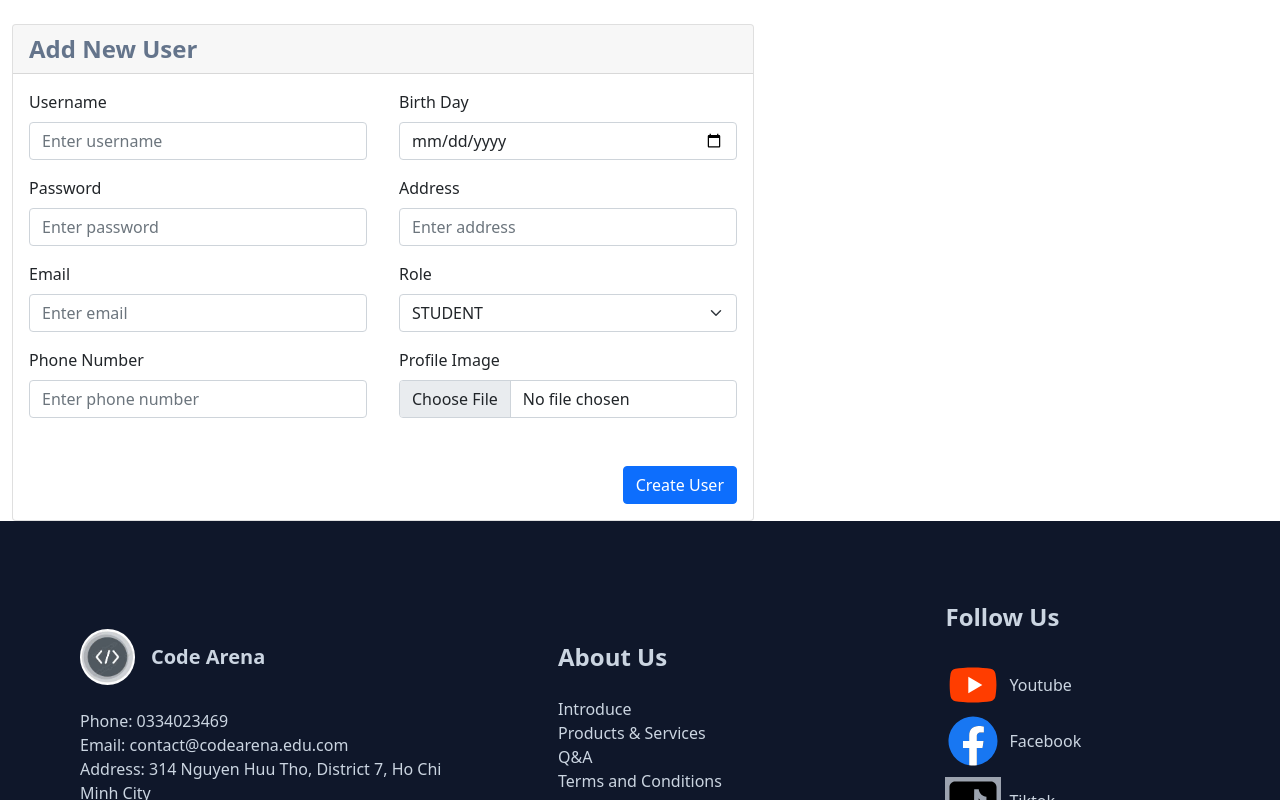
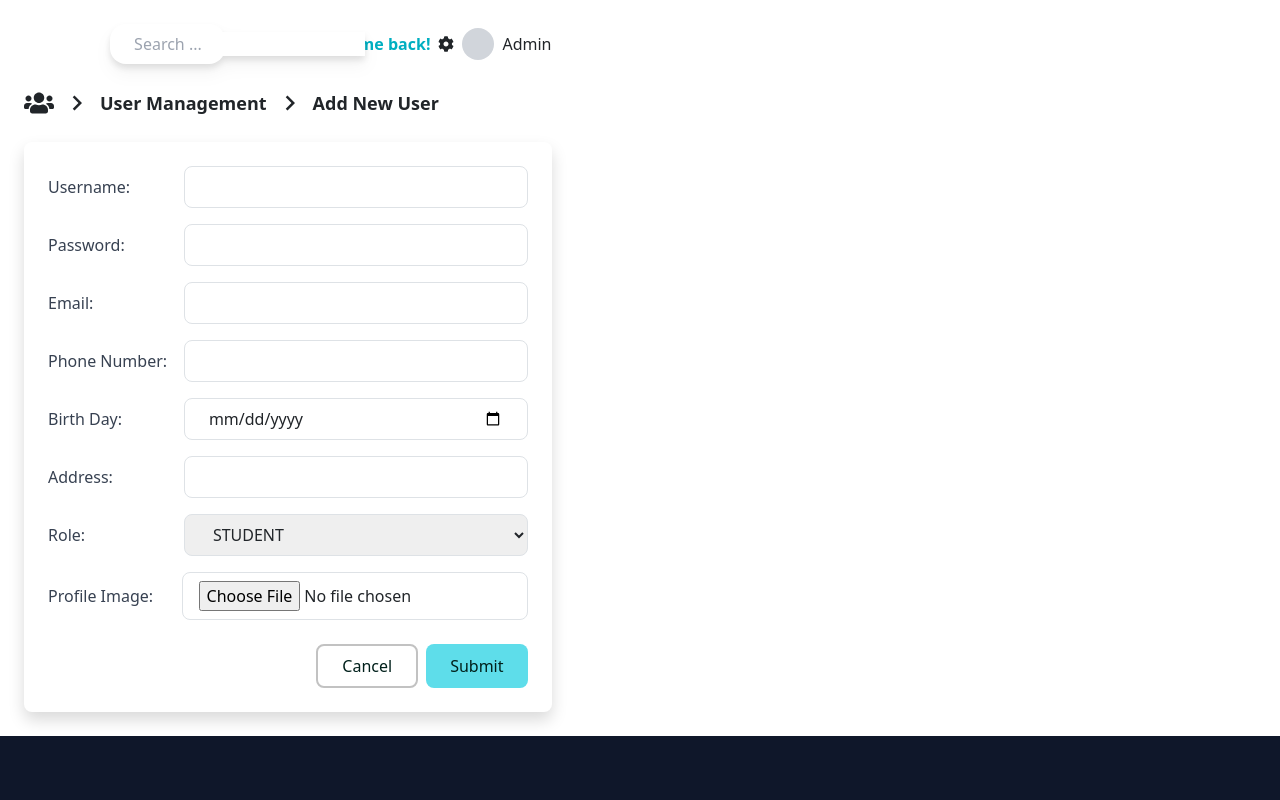
Before and after one commit to nguyentrungtinh2003/online_learning_management_system_frontend, a React (Create React App) app: page /add-user in a window 1280 px wide. Shown: the top 800 px of the page. Built offline with nearby package versions, Linux system fonts and the light colour scheme; a web font is replaced by a local one.

Commit message:
Edit Create new course, user layout

```diff
--- a/src/pages/Course/AddCourse.js
+++ b/src/pages/Course/AddCourse.js
@@ -1,17 +1,23 @@
 import React, { useState } from "react";
-import { Form, Button } from "react-bootstrap";
+import { Link } from "react-router-dom";
 import axios from "axios";
 import URL from "../../config/URLconfig";
+import AdminNavbar from "../../components/Navbar/AdminNavbar";
+import { FaUsers, FaBuffer, FaEdit, FaEye, FaPlus } from "react-icons/fa";
+import {
+  MdNavigateNext,
+  MdDeleteForever,
+  MdNavigateBefore,
+} from "react-icons/md";
 
 const AddCourse = () => {
   const [courseData, setCourseData] = useState({
     courseName: "",
     description: "",
-    users: [], // Nếu cần, thêm danh sách user ID
-    user: { id: localStorage.getItem("id") }, // Đối tượng user cơ bản
-    lessons: [], // Nếu cần, thêm danh sách lesson ID
+    users: [],
+    user: { id: localStorage.getItem("id") },
+    lessons: [],
   });
-
   const [img, setImg] = useState(null);
 
   const handleChange = (e) => {
@@ -20,12 +26,11 @@ const AddCourse = () => {
   };
 
   const handleImageChange = (e) => {
-    setImg(e.target.files[0]); // Sửa lỗi setImage thành setImg
+    setImg(e.target.files[0]);
   };
 
   const handleSubmit = (e) => {
     e.preventDefault();
-
     const data = new FormData();
     data.append(
       "course",
@@ -34,14 +39,11 @@ const AddCourse = () => {
     if (img) {
       data.append("img", img);
     }
-
     axios
       .post(`${URL}/api/courses/add`, data, {
-        headers: {
-          "Content-Type": "multipart/form-data",
-        },
+        headers: { "Content-Type": "multipart/form-data" },
       })
-      .then((response) => {
+      .then(() => {
         alert("Course added successfully!");
         window.location.reload();
       })
@@ -51,76 +53,107 @@ const AddCourse = () => {
   };
 
   return (
-    <Form onSubmit={handleSubmit}>
-      <Form.Group className="mt-100" controlId="formCourseName">
-        <Form.Label>Course Name</Form.Label>
-        <Form.Control
+    <div className="flex-1">
+      <div className="flex-1 flex flex-col h-fit p-6">
+        <AdminNavbar />
+        <div className="flex gap-2">
+          <FaBuffer size={30} />
+          <MdNavigateNext size={30} />
+          <h2 className="text-lg font-bold mb-4">Course Management</h2>
+          <MdNavigateNext size={30} />
+          <h2 className="text-lg font-bold mb-4">Add New Course</h2>
+        </div>
+        <form onSubmit={handleSubmit} className="bg-white p-6 rounded-lg shadow">
+          <div className="space-y-4">
+            <div className="flex items-center space-x-4">
+              <label className="w-1/4 text-gray-700 font-medium">
+                Course Title:
+              </label>
+              <input
                 type="text"
-          placeholder="Enter course name"
                 name="courseName"
                 value={courseData.courseName}
                 onChange={handleChange}
+                className="flex-1 px-4 py-2 border rounded-lg focus:outline-none focus:ring-2 focus:ring-scolor"
               />
-      </Form.Group>
-
-      <Form.Group className="mb-3" controlId="formDescription">
-        <Form.Label>Description</Form.Label>
-        <Form.Control
-          as="textarea"
+            </div>
+            <div className="flex items-center space-x-4">
+              <label className="w-1/4 text-gray-700 font-medium">Image:</label>
+              <input
+                type="file"
+                name="img"
+                onChange={handleImageChange}
+                className="flex-1 border rounded-lg px-3 py-2"
+              />
+            </div>
+            <div className="flex items-center space-x-4">
+              <label className="w-1/4 text-gray-700 font-medium">
+                Description:
+              </label>
+              <textarea
+                name="description"
                 rows={3}
-          placeholder="Enter course description"
-          name="description"
                 value={courseData.description}
                 onChange={handleChange}
+                className="flex-1 px-4 py-2 border rounded-lg focus:outline-none focus:ring-2 focus:ring-scolor"
+              ></textarea>
+            </div>
+            <div className="flex items-center space-x-4">
+              <label className="w-1/4 text-gray-700 font-medium">Price:</label>
+              <input
+                type="number"
+                name="price"
+                value={courseData.price}
+                onChange={handleChange}
+                className="flex-1 px-4 py-2 border rounded-lg focus:outline-none focus:ring-2 focus:ring-scolor"
               />
-      </Form.Group>
-
-      <Form.Group className="mb-3" controlId="formImage">
-        <Form.Label>Course Image</Form.Label>
-        <Form.Control
-          type="file"
-          name="img"
-          onChange={handleImageChange} // Đảm bảo tải file lên
-        />
-      </Form.Group>
-
-      <Form.Group className="mb-3" controlId="formDate">
-        <Form.Label>Date</Form.Label>
-        <Form.Control
-          type="datetime-local"
-          name="date"
-          value={courseData.date}
+            </div>
+            <div className="flex items-center space-x-4">
+              <label className="w-1/4 text-gray-700 font-medium">Type:</label>
+              <select
+                name="type"
+                value={courseData.type}
                 onChange={handleChange}
-        />
-      </Form.Group>
-
-      <Form.Group className="mb-3" controlId="formUserId">
-        <Form.Label>User ID</Form.Label>
-        <Form.Control
-          type="text"
-          placeholder="Enter user ID"
-          name="userId"
-          value={courseData.userId}
+                className="flex-1 px-4 py-2 border rounded-lg focus:outline-none focus:ring-2 focus:ring-scolor"
+              >
+                <option>Select Type</option>
+                <option value="free">Free</option>
+                <option value="paid">Paid</option>
+              </select>
+            </div>
+            <div className="flex items-center space-x-4">
+              <label className="w-1/4 text-gray-700 font-medium">
+                Lecturer:
+              </label>
+              <select
+                name="lecturer"
+                value={courseData.lecturer}
                 onChange={handleChange}
-        />
-      </Form.Group>
-
-      <Form.Group className="mb-3" controlId="formIsDeleted">
-        <Form.Check
-          type="checkbox"
-          label="Is Deleted"
-          name="isDeleted"
-          checked={courseData.isDeleted}
-          onChange={(e) =>
-            setCourseData({ ...courseData, isDeleted: e.target.checked })
-          }
-        />
-      </Form.Group>
-
-      <Button variant="primary" type="submit">
-        Add Course
-      </Button>
-    </Form>
+                className="flex-1 px-4 py-2 border rounded-lg focus:outline-none focus:ring-2 focus:ring-scolor"
+              >
+                <option>Select Lecturer</option>
+                <option value="1">John Doe</option>
+                <option value="2">Jane Smith</option>
+              </select>
+            </div>
+          </div>
+          <div className="flex justify-end space-x-2 mt-6">
+            <Link
+              to="/admin/courses"
+              className="px-6 py-2 border-2 border-sicolor text-ficolor rounded-lg hover:bg-opacity-80"
+            >
+              Cancel
+            </Link>
+            <button
+              type="submit"
+              className="px-6 py-2 bg-scolor text-ficolor rounded-lg hover:bg-opacity-80"
+            >
+              Submit
+            </button>
+          </div>
+        </form>
+      </div>
+    </div>
   );
 };
 
--- a/src/pages/User/AdminAddUser.js
+++ b/src/pages/User/AdminAddUser.js
@@ -1,7 +1,10 @@
 import React, { useState } from "react";
-import { Form, Button, Container, Card, Alert } from "react-bootstrap";
+import { Link } from "react-router-dom";
 import axios from "axios";
 import URL from "../../config/URLconfig";
+import AdminNavbar from "../../components/Navbar/AdminNavbar";
+import { FaUsers } from "react-icons/fa";
+import { MdNavigateNext } from "react-icons/md";
 import { ToastContainer, toast, Slide } from "react-toastify";
 
 const AdminAddUser = () => {
@@ -12,11 +15,9 @@ const AdminAddUser = () => {
     phoneNumber: "",
     birthDay: "",
     address: "",
-    roleEnum: "STUDENT", // Default value, can be changed
+    roleEnum: "STUDENT", // Default value
   });
   const [image, setImage] = useState(null);
-  const [message, setMessage] = useState("");
-  const [error, setError] = useState("");
 
   const handleInputChange = (e) => {
     const { name, value } = e.target;
@@ -44,146 +45,107 @@ const AdminAddUser = () => {
 
     await axios
       .post(`${URL}/api/auth/admin-register-user`, data)
-      .then((response) => {
-        toast.success("Tạo người dùng thành công !", {
+      .then(() => {
+        toast.success("User added successfully!", {
           position: "top-right",
           autoClose: 3000,
           transition: Slide,
         });
         setTimeout(() => {
-          window.location.replace("/");
+          window.location.replace("/admin/users");
         }, 3000);
       })
-      .catch((error) => {
-        toast.error("Tạo người dùng thất bại !", {
+      .catch(() => {
+        toast.error("Failed to add user!", {
           position: "top-right",
           autoClose: 3000,
           transition: Slide,
         });
-        setTimeout(() => {
-          window.location.replace("/");
-        }, 3000);
       });
   };
 
   return (
-    <Container className="place-items mt-4">
-      <ToastContainer />
-      <Card className="">
-        <Card.Header className="text-2xl font-bold text-slate-500">
-          Add New User
-        </Card.Header>
-        <Card.Body className="">
-          {message && <Alert variant="success">{message}</Alert>}
-          {error && <Alert variant="danger">{error}</Alert>}
-          <Form onSubmit={handleSubmit} className="grid grid-cols-2 gap-8">
-            <div>
-              <Form.Group controlId="formUsername" className="mb-3">
-                <Form.Label>Username</Form.Label>
-                <Form.Control
-                  type="text"
-                  name="username"
-                  value={formData.username}
+    <div className="flex-1">
+      <div className="flex-1 flex flex-col h-fit p-6">
+        <AdminNavbar />
+        <div className="flex gap-2 items-center">
+          <FaUsers size={30} />
+          <MdNavigateNext size={30} />
+          <h2 className="text-lg font-bold">User Management</h2>
+          <MdNavigateNext size={30} />
+          <h2 className="text-lg font-bold">Add New User</h2>
+        </div>
+        <form
+          onSubmit={handleSubmit}
+          className="bg-white p-6 rounded-lg shadow mt-4"
+        >
+          <div className="space-y-4">
+            {[
+              { label: "Username", name: "username", type: "text" },
+              { label: "Password", name: "password", type: "password" },
+              { label: "Email", name: "email", type: "email" },
+              { label: "Phone Number", name: "phoneNumber", type: "text" },
+              { label: "Birth Day", name: "birthDay", type: "date" },
+              { label: "Address", name: "address", type: "text" },
+            ].map((field) => (
+              <div key={field.name} className="flex items-center space-x-4">
+                <label className="w-1/4 text-gray-700 font-medium">
+                  {field.label}:
+                </label>
+                <input
+                  type={field.type}
+                  name={field.name}
+                  value={formData[field.name]}
                   onChange={handleInputChange}
-                  placeholder="Enter username"
+                  className="flex-1 px-4 py-2 border rounded-lg focus:outline-none focus:ring-2 focus:ring-scolor"
                   required
                 />
-              </Form.Group>
+              </div>
+            ))}
 
-              <Form.Group controlId="formPassword" className="mb-3">
-                <Form.Label>Password</Form.Label>
-                <Form.Control
-                  type="password"
-                  name="password"
-                  value={formData.password}
-                  onChange={handleInputChange}
-                  placeholder="Enter password"
-                  required
-                />
-              </Form.Group>
-
-              <Form.Group controlId="formEmail" className="mb-3">
-                <Form.Label>Email</Form.Label>
-                <Form.Control
-                  type="email"
-                  name="email"
-                  value={formData.email}
-                  onChange={handleInputChange}
-                  placeholder="Enter email"
-                  required
-                />
-              </Form.Group>
-
-              <Form.Group controlId="formPhoneNumber" className="mb-3">
-                <Form.Label>Phone Number</Form.Label>
-                <Form.Control
-                  type="text"
-                  name="phoneNumber"
-                  value={formData.phoneNumber}
-                  onChange={handleInputChange}
-                  placeholder="Enter phone number"
-                  required
-                />
-              </Form.Group>
-            </div>
-
-            <div>
-              <Form.Group controlId="formBirthDay" className="mb-3">
-                <Form.Label>Birth Day</Form.Label>
-                <Form.Control
-                  name="birthDay"
-                  value={formData.birthDay}
-                  onChange={handleInputChange}
-                  type="date"
-                  InputLabelProps={{ shrink: true }}
-                  required
-                />
-              </Form.Group>
-
-              <Form.Group controlId="formAddress" className="mb-3">
-                <Form.Label>Address</Form.Label>
-                <Form.Control
-                  type="text"
-                  name="address"
-                  value={formData.address}
-                  onChange={handleInputChange}
-                  placeholder="Enter address"
-                  required
-                />
-              </Form.Group>
-
-              <Form.Group controlId="formRoleEnum" className="mb-3">
-                <Form.Label>Role</Form.Label>
-                <Form.Select
+            <div className="flex items-center space-x-4">
+              <label className="w-1/4 text-gray-700 font-medium">Role:</label>
+              <select
                 name="roleEnum"
                 value={formData.roleEnum}
                 onChange={handleInputChange}
-                  required
+                className="flex-1 px-4 py-2 border rounded-lg focus:outline-none focus:ring-2 focus:ring-scolor"
               >
                 <option value="STUDENT">STUDENT</option>
                 <option value="TEACHER">TEACHER</option>
-                </Form.Select>
-              </Form.Group>
+              </select>
+            </div>
 
-              <Form.Group controlId="formImage" className="mb-3">
-                <Form.Label>Profile Image</Form.Label>
-                <Form.Control
+            <div className="flex items-center space-x-4">
+              <label className="w-1/4 text-gray-700 font-medium">
+                Profile Image:
+              </label>
+              <input
                 type="file"
                 accept="image/*"
                 onChange={handleImageChange}
+                className="flex-1 border rounded-lg px-3 py-2"
               />
-              </Form.Group>
             </div>
-
-            <div className="col-span-2 flex justify-end">
-              <Button variant="primary" type="submit">
-                Create User
-              </Button>
           </div>
-          </Form>
-        </Card.Body>
-      </Card>
-    </Container>
+          <div className="flex justify-end space-x-2 mt-6">
+            <Link
+              to="/admin/users"
+              className="px-6 py-2 border-2 border-sicolor text-ficolor rounded-lg hover:bg-opacity-80"
+            >
+              Cancel
+            </Link>
+            <button
+              type="submit"
+              className="px-6 py-2 bg-scolor text-ficolor rounded-lg hover:bg-opacity-80"
+            >
+              Submit
+            </button>
+          </div>
+        </form>
+      </div>
+      <ToastContainer />
+    </div>
   );
 };
 
--- a/src/pages/User/ManagementUser.js
+++ b/src/pages/User/ManagementUser.js
@@ -81,7 +81,7 @@ export default function UserManagement() {
   );
 
   return (
-    <div className="flex-1 flex flex-col h-full p-6">
+    <div className="flex-1 flex flex-col h-screen p-6">
       <ToastContainer />
 
       {/* Header */}
```
Also changed, not shown: src/App.js (+66 -2 lines), src/components/Sidebar/AdminSidebar.js (+15 -5 lines), src/pages/Course/ManagementCourse.js (+6 -3 lines), src/pages/Dashboard/Dashboard.js (+72 -19 lines). Lines whose indentation alone changed are shown as unchanged.
